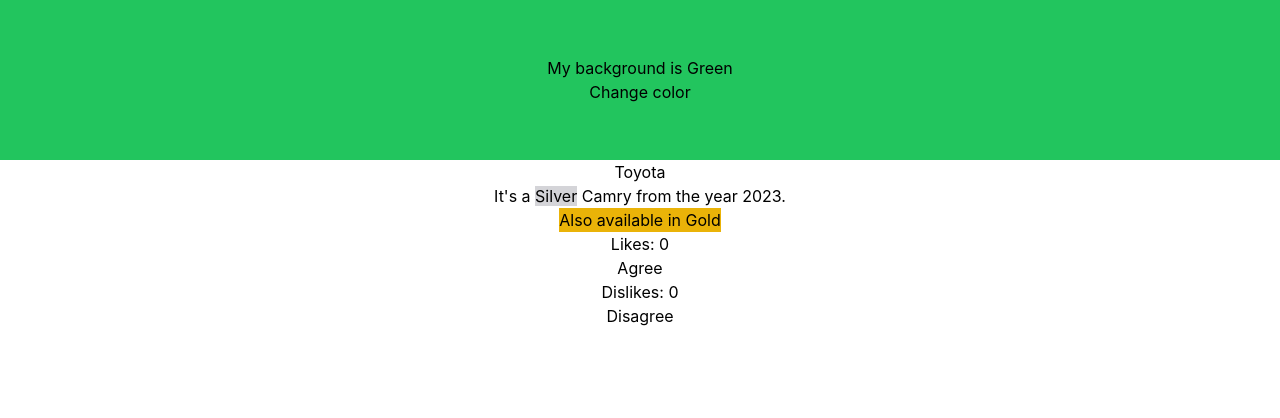
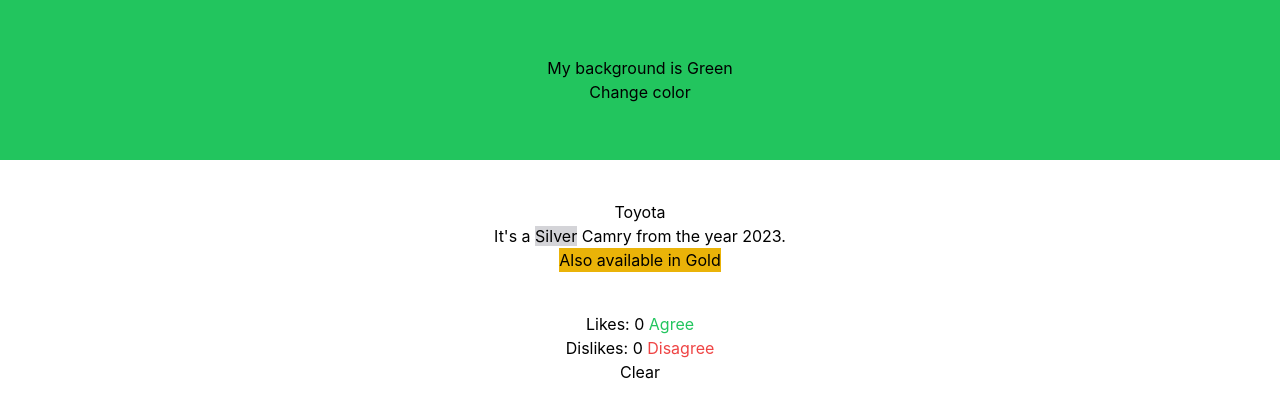
Before and after one commit to na-talia/react-hooks-playground, a React (Create React App) app: page / in a window 1280 px wide. Shown: the top 418 px of the page. Built offline with nearby package versions, Linux system fonts and the light colour scheme.

Commit message:
add Clear button

```diff
--- a/src/AgreeDisagree.jsx
+++ b/src/AgreeDisagree.jsx
@@ -9,12 +9,25 @@
   const disagree = () => {
     setReactions((prev) => ({ ...prev, dislikes: prev.dislikes + 1 }));
   };
+  const clearAll = () => {
+    setReactions({ likes: 0, dislikes: 0 });
+  };
+
   return (
-    <div>
-      <h2>Likes: {reactions.likes}</h2>
-      <button onClick={agree}>Agree</button>
-      <h2>Dislikes: {reactions.dislikes}</h2>
-      <button onClick={disagree}>Disagree</button>
+    <div className="mt-10">
+      <div>
+        <span>Likes: {reactions.likes}</span>{" "}
+        <button className="text-green-500" onClick={agree}>
+          Agree
+        </button>
+      </div>{" "}
+      <div>
+        <span>Dislikes: {reactions.dislikes}</span>{" "}
+        <button className="text-red-500" onClick={disagree}>
+          Disagree
+        </button>
+      </div>
+      <button onClick={clearAll}>Clear</button>
     </div>
   );
 };
--- a/src/TextColor.jsx
+++ b/src/TextColor.jsx
@@ -23,7 +23,7 @@
   };
 
   return (
-    <div className="w-screen">
+    <div className="w-screen mt-10">
       <h2>{car.brand}</h2>
       <p>
         It's a <span className={`${car.bgColor}`}>{car.colorName}</span>{" "}
```
